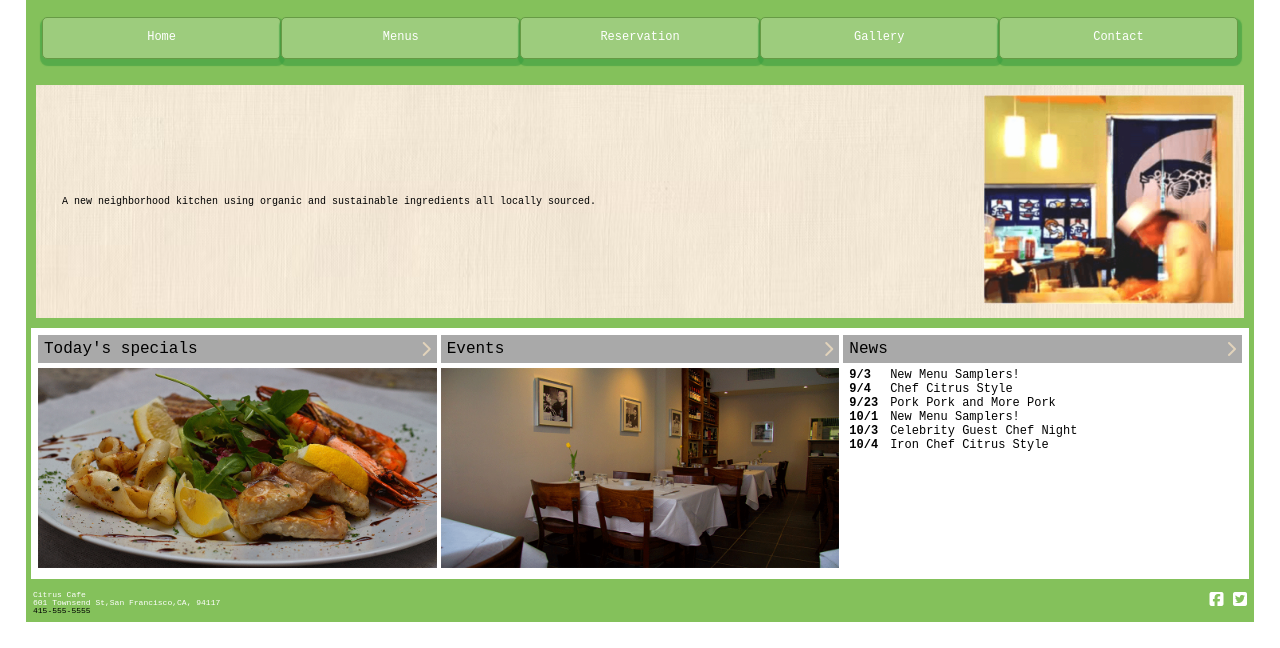
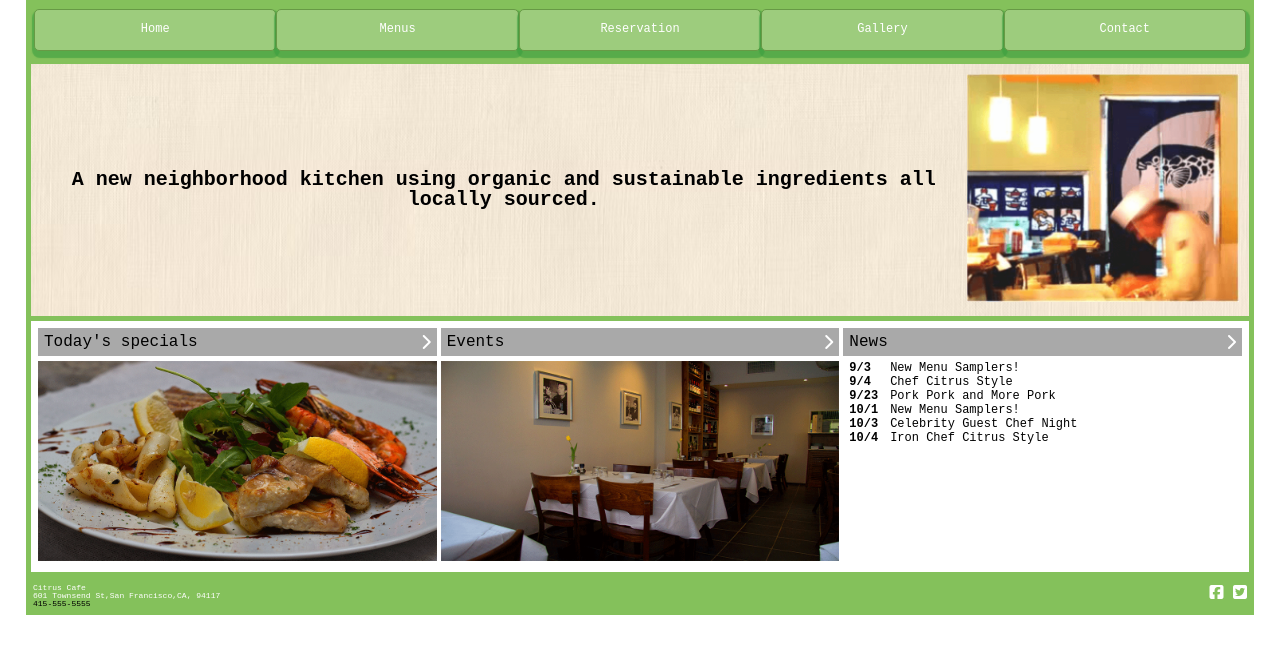
Before and after one commit to jasminabr/14-citrus-caffe, a plain HTML site: page index.html in a window 1280 px wide. Shown: the part 167-815 px from the top of the page. Drawn offline with Linux system fonts and the light colour scheme.

Commit message:
project is done !

```diff
--- a/index.html
+++ b/index.html
@@ -36,13 +36,14 @@
 
       <div id="main">
         <article class="vision">
-          <p>
+          <figure class="hidden">
+            <img src="./assets/vision-image.png" alt="main img" />
+          </figure>
+
+          <p id="teksti">
             A new neighborhood kitchen using organic and sustainable ingredients
             all locally sourced.
           </p>
-          <figure>
-            <img src="./assets/vision-image.png" alt="main img" />
-          </figure>
         </article>
 
         <article id="bottom-main">
--- a/layout.css
+++ b/layout.css
@@ -17,7 +17,7 @@ body {
 #navbar {
   display: flex;
   box-sizing: border-box;
-  padding: 1rem;
+  padding: 0.5rem;
 }
 
 #navbar ul {
@@ -49,15 +49,18 @@ body {
   display: block;
 }
 /* vision asetukset */
+.hidden {
+  display: none;
+}
 .vision {
   display: flex;
   flex-direction: column-reverse;
-  background-image: url(./assets/back-txt.jpg);
   padding: 10px;
-  margin: 10px;
+  margin: 5px;
 }
 .vision p {
-  padding: 1rem;
+  padding: 0.5rem;
+  font-weight: bold;
 }
 .vision img {
   width: 100%;
@@ -101,7 +104,7 @@ body {
 
 .nauha a {
   text-decoration: none;
-  color: rgb(226, 211, 187);
+  color: rgb(255, 255, 255);
 }
 .fa-solid {
   text-decoration: none;
@@ -173,11 +176,15 @@ footer p {
     display: block;
     max-width: 100%;
   }
+  .hidden {
+    display: block;
+  }
   .vision {
-    flex-direction: row;
+    flex-direction: row-reverse;
+    background-image: url(./assets/back-txt.jpg);
   }
   .vision figure {
-    max-width: 100%;
+    width: 20rem;
   }
   .vision p {
     font-size: 10px;
@@ -216,20 +223,23 @@ footer p {
   }
   /* vision asetukset */
 
+  .hidden {
+    display: block;
+  }
   .vision {
-    display: flex;
-    flex-direction: row;
+    flex-direction: row-reverse;
     justify-content: space-between;
     max-width: 100%;
     background-image: url(./assets/back-txt.jpg);
   }
   .vision p {
+    font-size: 20px;
     justify-content: center;
     align-content: center;
   }
 
-  .vision img {
-    width: 250px;
+  .vision figure {
+    width: 20rem;
   }
 
   /* bottom main asetukset */
```
